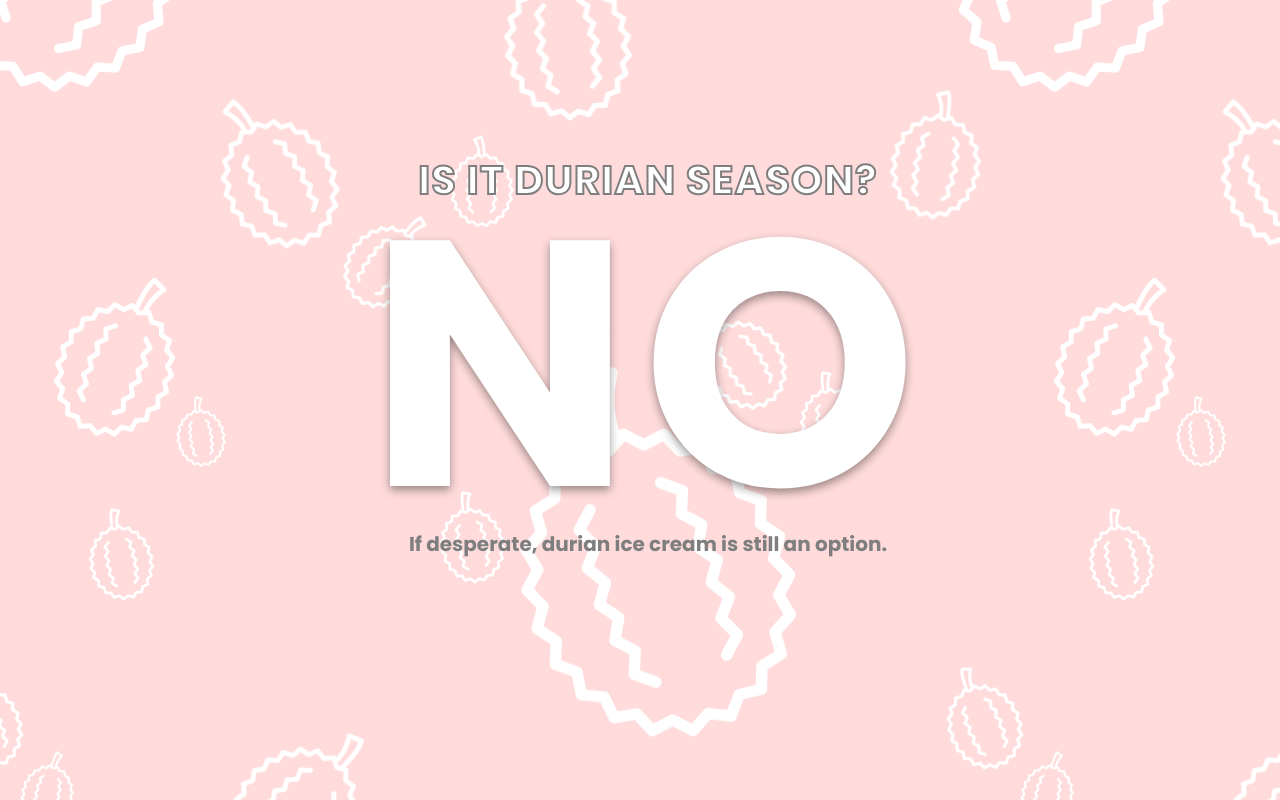
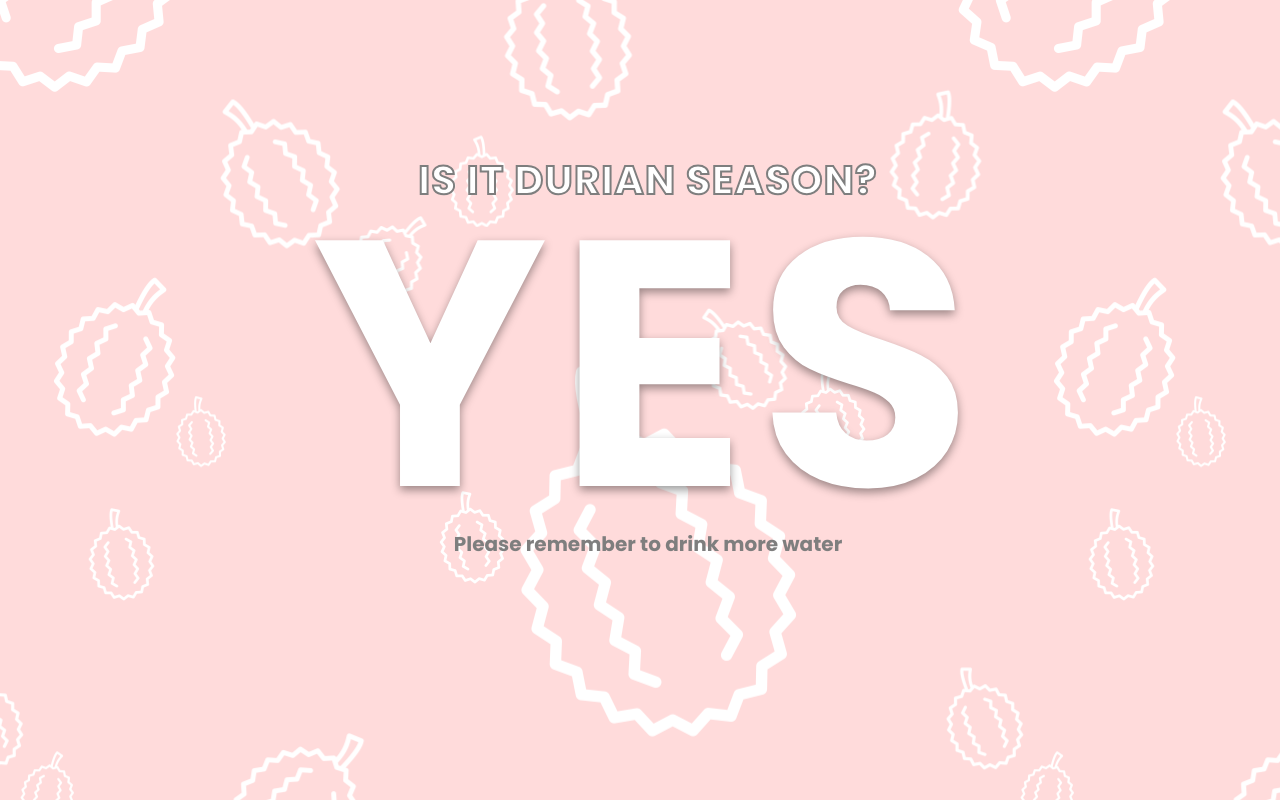
Before and after one commit to iewil/is-it-durian-season, a plain HTML site: page index.html in a window 1280 px wide. Drawn offline with Linux system fonts and the light colour scheme.

Commit message:
Update index.html

```diff
--- a/index.html
+++ b/index.html
@@ -18,8 +18,8 @@
 </head>
 <body>
     <h1>IS IT DURIAN SEASON?</h1>
-    <h2>NO</h2>
-    <h3>If desperate, durian ice cream is still an option.</h3>
-    <!-- <h3>Please remember to drink more water</h3> -->
+    <h2>YES</h2>
+<!--     <h3>If desperate, durian ice cream is still an option.</h3> -->
+    <h3>Please remember to drink more water</h3>
 </body>
 </html>
```
